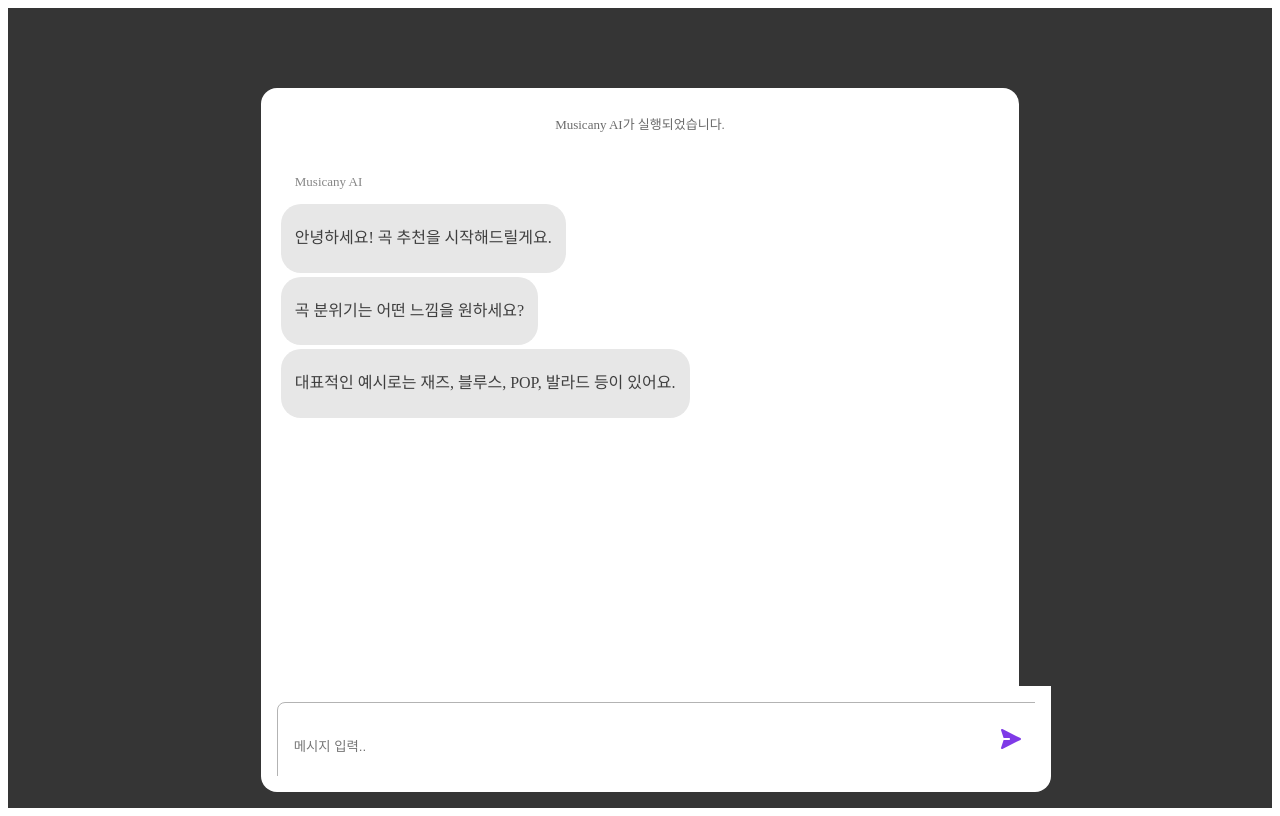
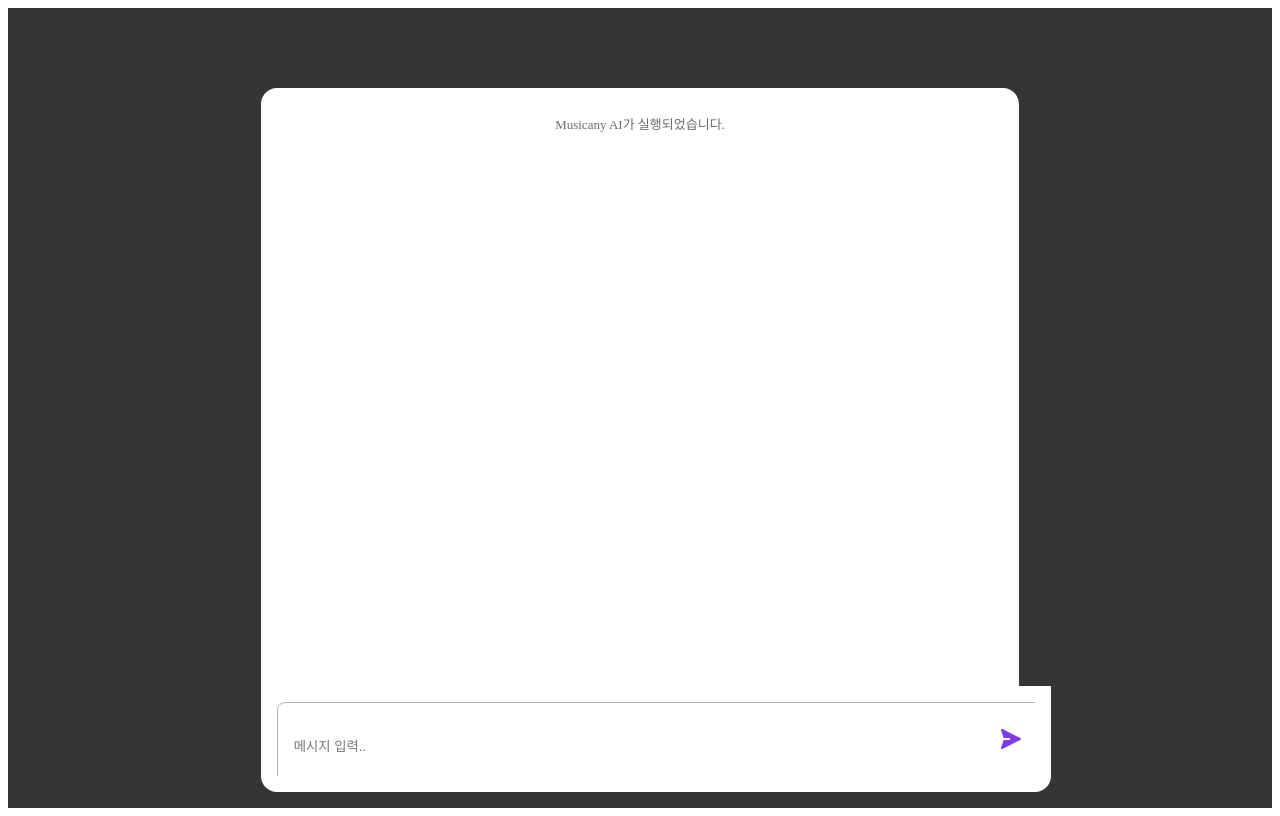
Before and after one commit to Musicany/Musicany_Web, a Next.js app: page /ai/chat in a window 1280 px wide. Built offline with nearby package versions, Linux system fonts and the light colour scheme.

Commit message:
ADD: Ai 와 User간 gap 차이

```diff
--- a/app/(workspace)/ai/chat/page.tsx
+++ b/app/(workspace)/ai/chat/page.tsx
@@ -6,8 +6,13 @@ import UserChatBox from "@/components/chats/userChatBox";
 import SendIcon from "@/assets/send";
 import * as S from "./style";
 
+interface Message {
+  text: string;
+  type: "ai" | "user";
+}
+
 const Chat = () => {
-  const [messages, setMessages] = useState<string[]>([]); // 메시지를 저장하는 상태
+  const [messages, setMessages] = useState<Message[]>([]);
   const [inputText, setInputText] = useState("");
 
   const chatEndRef = useRef<HTMLDivElement>(null);
@@ -20,7 +25,10 @@ const Chat = () => {
 
   const handleSendMessage = () => {
     if (inputText.trim()) {
-      setMessages((prevMessages) => [...prevMessages, inputText]);
+      setMessages((prevMessages) => [
+        ...prevMessages,
+        { text: inputText, type: "user" },
+      ]);
       setInputText("");
     }
   };
@@ -37,16 +45,23 @@ const Chat = () => {
         <S.MainLayout>
           <S.StartComment>Musicany AI가 실행되었습니다.</S.StartComment>
           <S.ChatLayout>
-            <AiChatBox name>안녕하세요! 곡 추천을 시작해드릴게요.</AiChatBox>
-            <AiChatBox>곡 분위기는 어떤 느낌을 원하세요?</AiChatBox>
-            <AiChatBox>
-              대표적인 예시로는 재즈, 블루스, POP, 발라드 등이 있어요.
-            </AiChatBox>
+            {messages.map((message, index) => {
+              const isDifferentType =
+                index === 0 || messages[index - 1].type !== message.type;
 
-            {messages.map((message) => (
-              <UserChatBox>{message}</UserChatBox>
-            ))}
-
+              return (
+                <div
+                  key={index}
+                  style={{ marginTop: isDifferentType ? "12px" : "4px" }}
+                >
+                  {message.type === "ai" ? (
+                    <AiChatBox>{message.text}</AiChatBox>
+                  ) : (
+                    <UserChatBox>{message.text}</UserChatBox>
+                  )}
+                </div>
+              );
+            })}
             <div ref={chatEndRef} />
           </S.ChatLayout>
         </S.MainLayout>
@@ -55,8 +70,8 @@ const Chat = () => {
             <S.Input
               placeholder="메시지 입력.."
               value={inputText}
-              onChange={(e) => setInputText(e.target.value)} // 입력된 값을 상태로 저장
-              onKeyPress={handleKeyPress} // Enter 키를 누르면 전송
+              onChange={(e) => setInputText(e.target.value)}
+              onKeyPress={handleKeyPress}
             />
             <S.SendIconLayout onClick={handleSendMessage}>
               <SendIcon />
--- a/app/(workspace)/ai/chat/style.ts
+++ b/app/(workspace)/ai/chat/style.ts
@@ -27,7 +27,6 @@ export const StartComment = styled.p`
 export const ChatLayout = styled.div`
   width: 100%;
   ${flex.COLUMN_FLEX}
-  gap: 4px;
 `;
 export const InputLayout = styled.div`
   height: 11.5%;
--- a/app/components/chats/aiChatBox.tsx
+++ b/app/components/chats/aiChatBox.tsx
@@ -21,12 +21,18 @@ const MessageBox = styled.div`
   padding: 8px 14px;
   border-radius: 20px;
   background: ${theme.grey300};
+  max-width: 100%; /* MainLayout의 너비를 넘지 않도록 설정 */
+  word-wrap: break-word;
+  word-break: break-word; /* 긴 단어를 자동으로 줄바꿈 */
 `;
+
 const Text = styled.pre`
   ${font.Text};
   color: ${theme.grey1000};
-  white-space: pre-wrap; /* 줄바꿈을 처리 */
-  word-wrap: break-word;
+  white-space: pre-wrap; /* 줄바꿈 처리 */
+  word-wrap: break-word; /* 단어가 넘칠 경우 줄바꿈 */
+  word-break: break-word;
+  max-width: 100%; /* 텍스트가 MainLayout의 너비를 넘지 않도록 설정 */
 `;
 
 interface AiChatBoxProps {
--- a/app/components/chats/userChatBox.tsx
+++ b/app/components/chats/userChatBox.tsx
@@ -12,10 +12,18 @@ const MessageBox = styled.div`
   padding: 8px 14px;
   border-radius: 20px;
   background: ${theme.basicPurple};
+  max-width: 100%; /* MainLayout의 너비를 넘지 않도록 설정 */
+  word-wrap: break-word;
+  word-break: break-word; /* 긴 단어를 자동으로 줄바꿈 */
 `;
+
 const Text = styled.pre`
   ${font.Text};
   color: ${theme.grey200};
+  white-space: pre-wrap; /* 줄바꿈 처리 */
+  word-wrap: break-word; /* 단어가 넘칠 경우 줄바꿈 */
+  word-break: break-word;
+  max-width: 100%; /* 텍스트가 MainLayout의 너비를 넘지 않도록 설정 */
 `;
 
 interface UserChatBoxProps {
```
